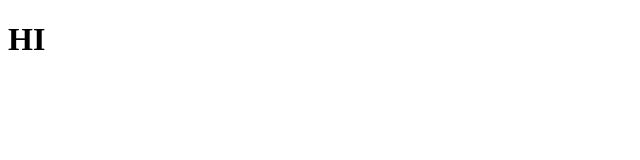
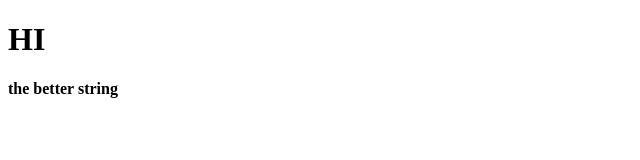
Before and after one commit to nss-evening-cohort-7/jsStrings, a plain HTML site: page index.html in a window 1280 px wide. Shown: the whole page, without its empty margins (0-640 px from the left). Drawn offline with Linux system fonts and the light colour scheme.

Commit message:
added getElementById example

```diff
--- a/index.html
+++ b/index.html
@@ -8,6 +8,7 @@
 </head>
 <body>
   <h1>HI</h1>
+  <div id="yarn-holder"></div>
   <script src="./strings.js"></script>
 </body>
 </html>
--- a/strings.js
+++ b/strings.js
@@ -26,3 +26,11 @@ if(animal.toLowerCase() === 'alligator'){
 }else {
   console.log("wide");
 }
+
+
+
+var yarn = "the better string";
+var domString = "<h4>" + yarn + "</h4>";
+
+var myDiv = document.getElementById('yarn-holder');
+myDiv.innerHTML = domString;
```
